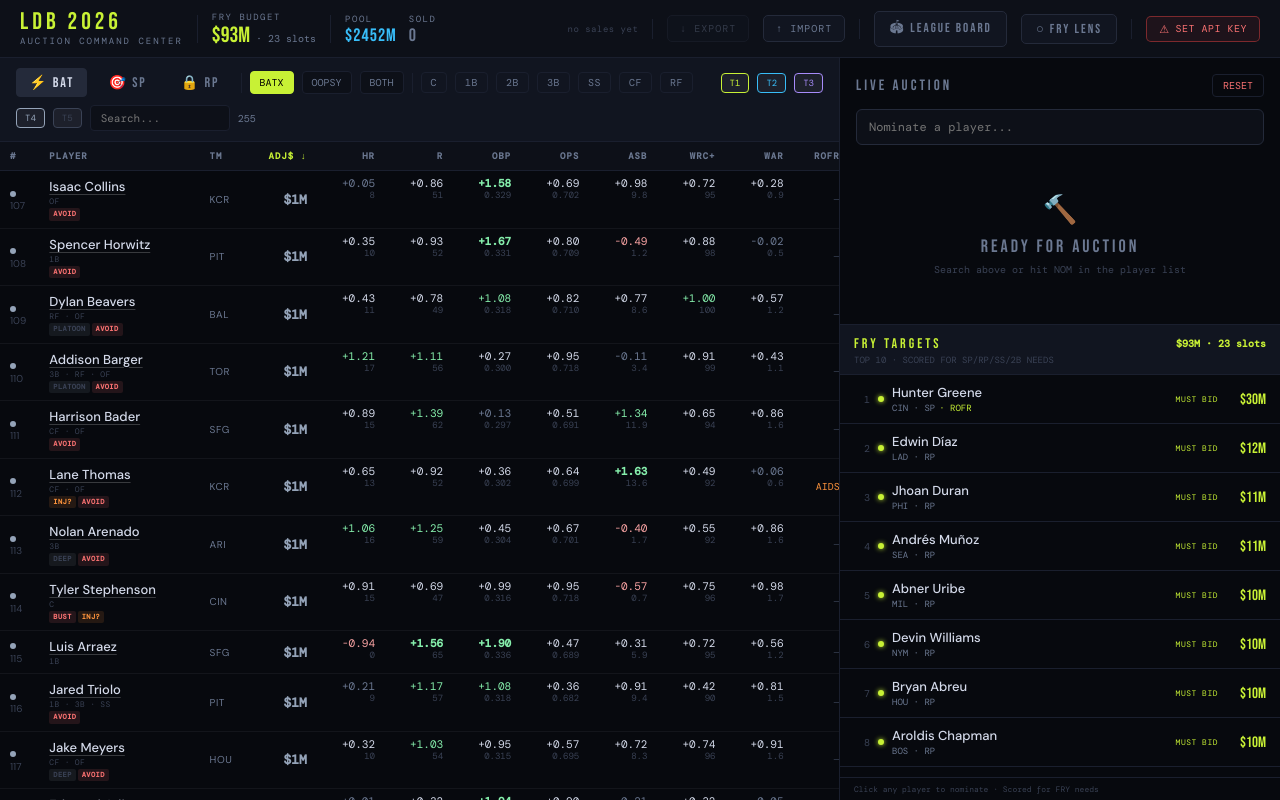
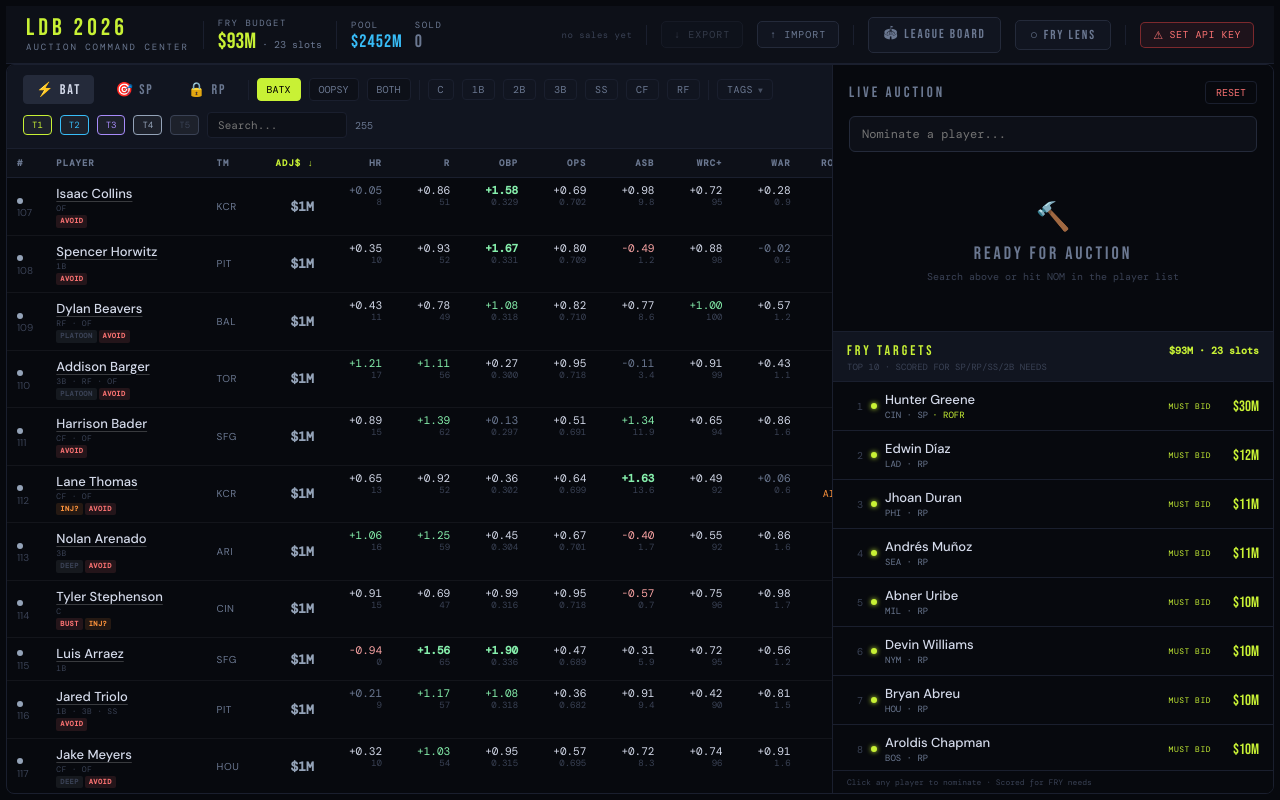
Before and after one commit to jorve/2nd-chance-auction, a React (Vite) app: page / in a window 1280 px wide. Built offline with nearby package versions, Linux system fonts and the light colour scheme.

Commit message:
made some design changes

```diff
--- a/src/App.jsx
+++ b/src/App.jsx
@@ -12,7 +12,7 @@ export default function App() {
   const soldCount = Object.keys(useAuctionStore(s => s.sold)).length
 
   return (
-    <div style={{ height: '100vh', display: 'flex', flexDirection: 'column', overflow: 'hidden' }}>
+    <div style={{ height: '100vh', display: 'flex', flexDirection: 'column', overflow: 'hidden', padding: 6 }}>
       <Header onLeagueClick={() => setShowLeague(true)} />
 
       {/* ── Resume session banner ── */}
@@ -44,6 +44,7 @@ export default function App() {
         flex: 1, display: 'grid',
         gridTemplateColumns: '1fr 440px',
         minHeight: 0, overflow: 'hidden',
+        border: '1px solid var(--border)', borderRadius: 8,
       }}>
         {/* LEFT — full player pool */}
         <div style={{ borderRight: '1px solid var(--border)', overflow: 'hidden', display: 'flex', flexDirection: 'column' }}>
--- a/src/components/PlayerList.jsx
+++ b/src/components/PlayerList.jsx
@@ -90,12 +90,25 @@ export default function PlayerList() {
     teams,
   } = useAuctionStore()
 
-  const [sortCol, setSortCol]       = useState('adj_value')
-  const [sortDir, setSortDir]       = useState(-1)
+  const [sortCol, setSortCol]               = useState('adj_value')
+  const [sortDir, setSortDir]               = useState(-1)
   const [selectedPlayer, setSelectedPlayer] = useState(null)
+  const [tagFilter, setTagFilter]           = useState(new Set())
+  const [showTagPicker, setShowTagPicker]   = useState(false)
 
-  // Reset sort to adj_value desc whenever tab changes
+  // Reset sort + filters when tab changes
   useEffect(() => { setSortCol('adj_value'); setSortDir(-1) }, [rankingsTab])
+  useEffect(() => { setTagFilter(new Set()); setShowTagPicker(false) }, [rankingsTab])
+
+  // Close tag picker on outside click
+  useEffect(() => {
+    if (!showTagPicker) return
+    const fn = e => {
+      if (!e.target.closest('[data-tag-picker]')) setShowTagPicker(false)
+    }
+    document.addEventListener('mousedown', fn)
+    return () => document.removeEventListener('mousedown', fn)
+  }, [showTagPicker])
 
   // Position filter — empty Set means "show all"
   const [posFilter, setPosFilter] = useState(new Set())
@@ -133,12 +146,32 @@ export default function PlayerList() {
     [unsold, statCols]
   )
 
+  // All distinct tags present in the current unsold pool, sorted
+  const availableTags = useMemo(() => {
+    const s = new Set()
+    unsold.forEach(p => p.tags?.forEach(t => s.add(t)))
+    return [...s].sort()
+  }, [unsold])
+
+  function toggleTag(tag) {
+    setTagFilter(prev => {
+      const next = new Set(prev)
+      next.has(tag) ? next.delete(tag) : next.add(tag)
+      return next
+    })
+  }
+
   const filtered = unsold.filter(p => {
     if (!tierFilter.has(p.tier)) return false
-    // Position filter: if any positions selected, player must have at least one (OR logic)
+    // Position filter: OR logic
     if (posFilter.size > 0) {
       const playerPos = p.positions ?? []
       if (!playerPos.some(pos => posFilter.has(pos))) return false
+    }
+    // Tag filter: OR logic — player must have at least one selected tag
+    if (tagFilter.size > 0) {
+      const playerTags = new Set(p.tags ?? [])
+      if (![...tagFilter].some(t => playerTags.has(t))) return false
     }
     if (searchQuery) {
       const q = searchQuery.toLowerCase()
@@ -239,6 +272,77 @@ export default function PlayerList() {
             color: 'var(--text-faint)', padding: '3px 4px',
           }} title="Clear position filter">✕</button>
         )}
+
+        <div style={{ width: 1, height: 20, background: 'var(--border)', flexShrink: 0 }} />
+
+        {/* Tag filter */}
+        <div style={{ position: 'relative' }} data-tag-picker>
+          <button
+            onClick={() => setShowTagPicker(v => !v)}
+            style={{
+              background: tagFilter.size > 0 ? 'rgba(167,139,250,.18)' : 'transparent',
+              border: `1px solid ${tagFilter.size > 0 ? 'var(--purple)' : 'var(--border)'}`,
+              borderRadius: 4, padding: '3px 9px',
+              fontFamily: "'DM Mono', monospace", fontSize: 10, letterSpacing: 0.5,
+              color: tagFilter.size > 0 ? 'var(--purple)' : 'var(--text-dim)',
+              cursor: 'pointer', display: 'flex', alignItems: 'center', gap: 5,
+            }}
+          >
+            TAGS
+            {tagFilter.size > 0 && (
+              <span style={{
+                background: 'var(--purple)', color: '#0a0c10',
+                borderRadius: 10, padding: '0 5px', fontSize: 9, fontWeight: 700,
+              }}>{tagFilter.size}</span>
+            )}
+            <span style={{ fontSize: 8, opacity: 0.6 }}>{showTagPicker ? '▲' : '▼'}</span>
+          </button>
+
+          {showTagPicker && (
+            <div style={{
+              position: 'absolute', top: 'calc(100% + 4px)', left: 0, zIndex: 50,
+              background: 'var(--surface)', border: '1px solid var(--border2)',
+              borderRadius: 8, padding: 10, minWidth: 220, maxWidth: 320,
+              boxShadow: '0 12px 32px rgba(0,0,0,.6)',
+              display: 'flex', flexDirection: 'column', gap: 3,
+            }}>
+              <div style={{ display: 'flex', justifyContent: 'space-between', alignItems: 'center', marginBottom: 6 }}>
+                <span style={{ fontFamily: "'DM Mono', monospace", fontSize: 8, color: 'var(--text-faint)', letterSpacing: 1 }}>
+                  FILTER BY TAG · OR LOGIC
+                </span>
+                {tagFilter.size > 0 && (
+                  <button onClick={() => setTagFilter(new Set())} style={{
+                    background: 'none', border: 'none', cursor: 'pointer',
+                    fontFamily: "'DM Mono', monospace", fontSize: 8, color: 'var(--text-faint)',
+                  }}>CLEAR ✕</button>
+                )}
+              </div>
+              <div style={{ display: 'flex', flexWrap: 'wrap', gap: 4 }}>
+                {availableTags.map(tag => {
+                  const active = tagFilter.has(tag)
+                  const cfg = TAG_CONFIG[tag] || { color: 'var(--muted)', bg: 'rgba(148,163,184,.10)' }
+                  return (
+                    <button
+                      key={tag}
+                      onClick={() => toggleTag(tag)}
+                      style={{
+                        background: active ? cfg.bg : 'transparent',
+                        border: `1px solid ${active ? cfg.color : 'var(--border2)'}`,
+                        borderRadius: 3, padding: '3px 8px', cursor: 'pointer',
+                        fontFamily: "'DM Mono', monospace", fontSize: 9,
+                        color: active ? cfg.color : 'var(--text-dim)',
+                        fontWeight: active ? 600 : 400,
+                        letterSpacing: 0.4,
+                      }}
+                    >
+                      {tag}
+                    </button>
+                  )
+                })}
+              </div>
+            </div>
+          )}
+        </div>
 
         <div style={{ flex: 1 }} />
 
--- a/src/index.css
+++ b/src/index.css
@@ -23,7 +23,7 @@
   --t3: #a78bfa;
   --t4: #94a3b8;
   --t5: #3a4255;
-  font-size: 13px;
+  font-size: 14px;
 }
 
 body {
```
